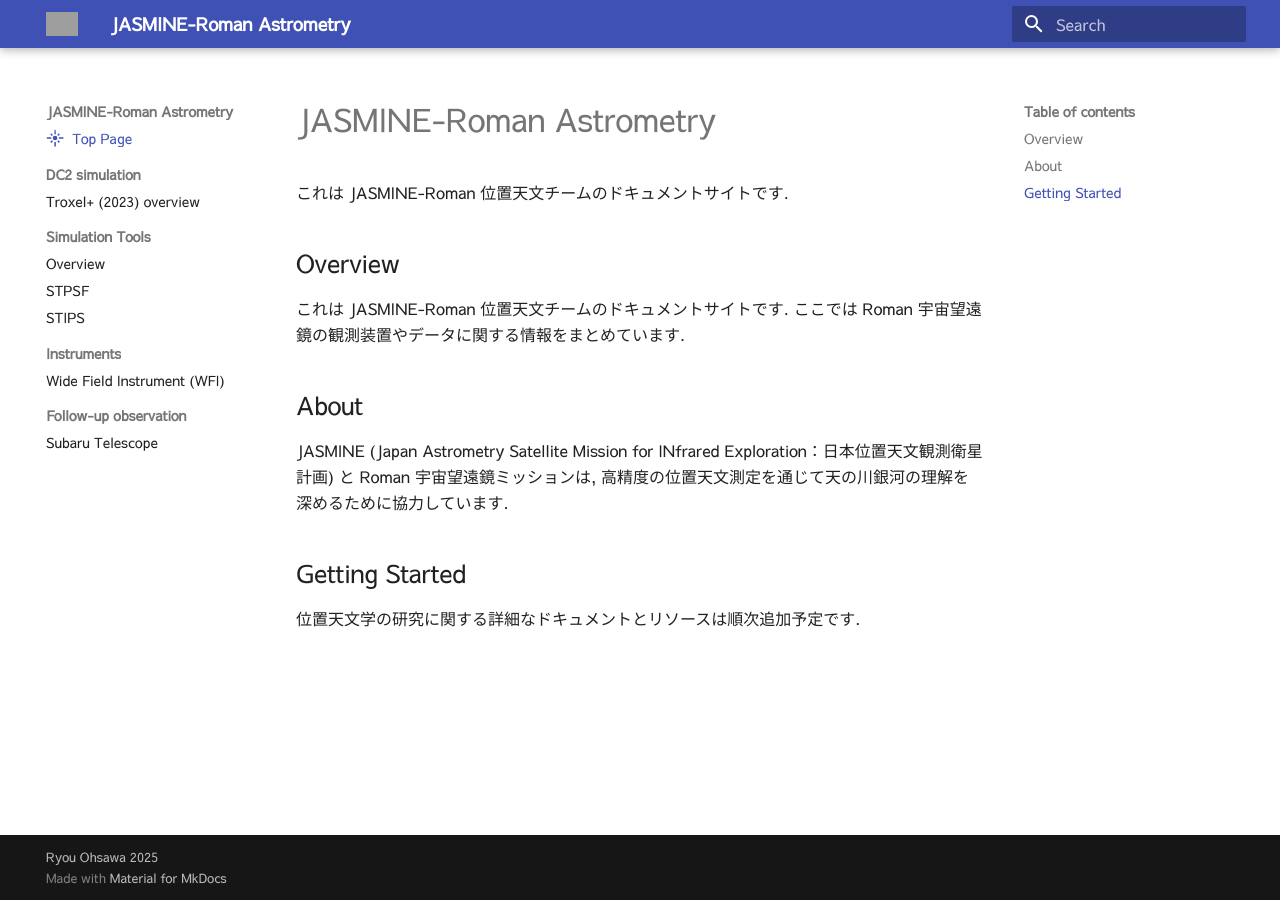
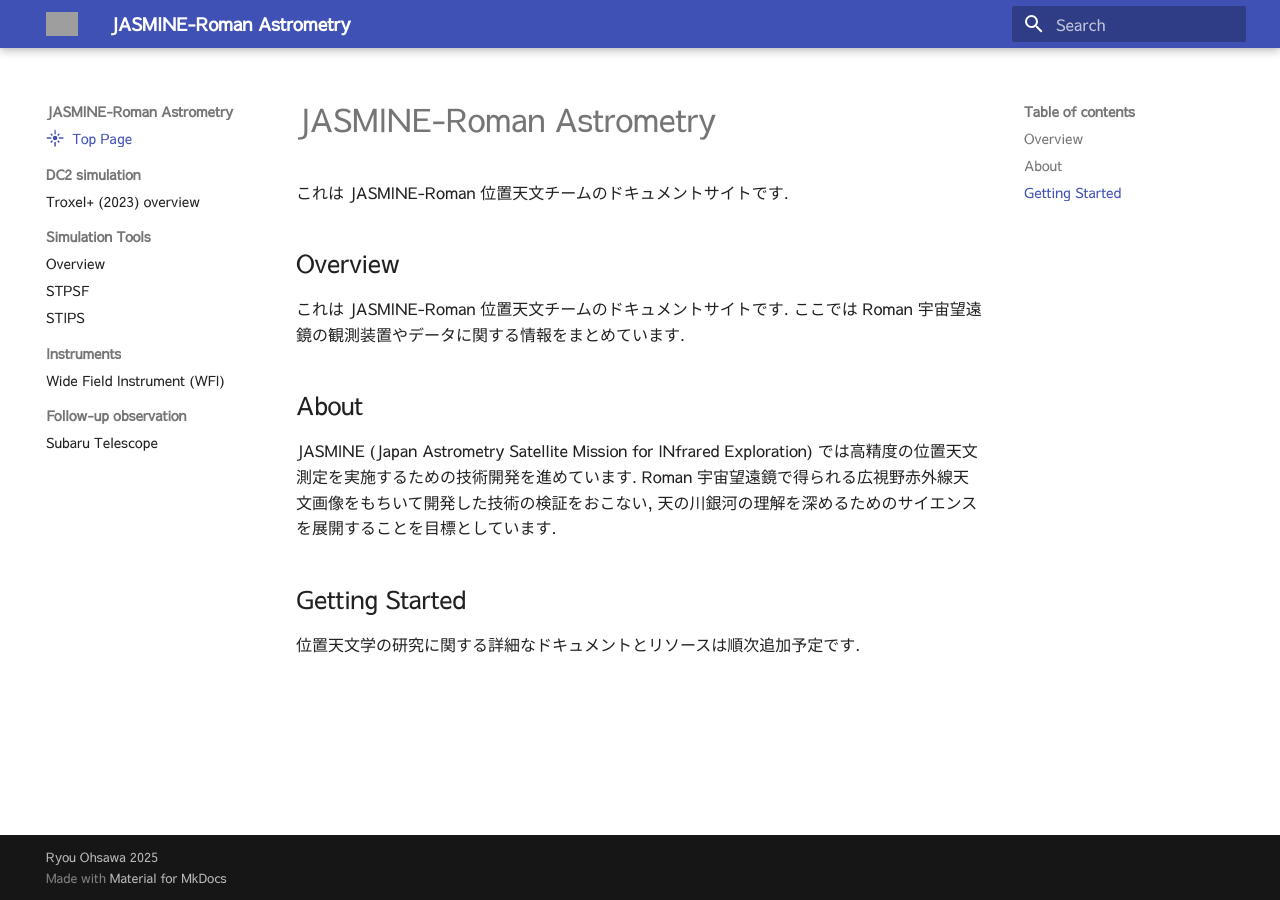
Before and after one commit to astronasutarou/jasmine-roman-astrometry, an MkDocs documentation site: the page built from docs/index.md, in a window 1280 px wide. Built offline with MkDocs 1.6.1 and Material for MkDocs 9.7.7, drawn with Linux system fonts in a browser that asks for light colours; grey boxes are pictures that could not be loaded.

Commit message:
update description

```diff
--- a/docs/index.md
+++ b/docs/index.md
@@ -14,9 +14,10 @@
 
 これは JASMINE-Roman 位置天文チームのドキュメントサイトです. ここでは Roman 宇宙望遠鏡の観測装置やデータに関する情報をまとめています.
 
+
 ## About
 
-JASMINE (Japan Astrometry Satellite Mission for INfrared Exploration：日本位置天文観測衛星計画) と Roman 宇宙望遠鏡ミッションは, 高精度の位置天文測定を通じて天の川銀河の理解を深めるために協力しています.
+JASMINE (Japan Astrometry Satellite Mission for INfrared Exploration) では高精度の位置天文測定を実施するための技術開発を進めています. Roman 宇宙望遠鏡で得られる広視野赤外線天文画像をもちいて開発した技術の検証をおこない, 天の川銀河の理解を深めるためのサイエンスを展開することを目標としています.
 
 ## Getting Started
 
```
